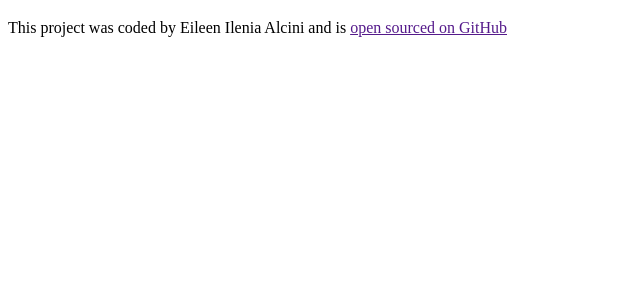
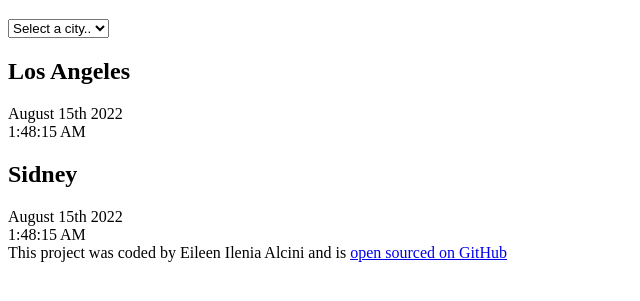
Before and after one commit to EileenCodes-ops/ClockWorld, a plain HTML site: page index.html in a window 1280 px wide. Shown: the part 61-362 px from the top of the page, without its empty margins (0-640 px from the left). Drawn offline with Linux system fonts and the light colour scheme.

Commit message:
Added html

```diff
--- a/index.html
+++ b/index.html
@@ -9,10 +9,34 @@
     <title>ClockWorld Eileen Alcini</title>
   </head>
   <body>
-    <h1>World Clock</h1>
+    <div class="container">
+      <h1>World Clock</h1>
+      <select>
+        <option value="">Select a city..</option>
+        <option value="">London</option>
+        <option value="">New York</option>
+        <option value="">Auckland</option>
+      </select>
+
+      <div class="city">
+        <h2>Los Angeles</h2>
+        <div class="date">August 15th 2022</div>
+        <div class="time">1:48:15 AM</div>
+      </div>
+      <div class="city">
+        <h2>Sidney</h2>
+        <div class="date">August 15th 2022</div>
+        <div class="time">1:48:15 AM</div>
+      </div>
+    </div>
     <footer>
       This project was coded by Eileen Ilenia Alcini and is
-      <a href="" target="_blank"> open sourced on GitHub</a>
+      <a
+        href="https://github.com/EileenCodes-ops/ClockWorld.git"
+        target="_blank"
+      >
+        open sourced on GitHub</a
+      >
     </footer>
     <script src="javascript/index.js"></script>
   </body>
```
